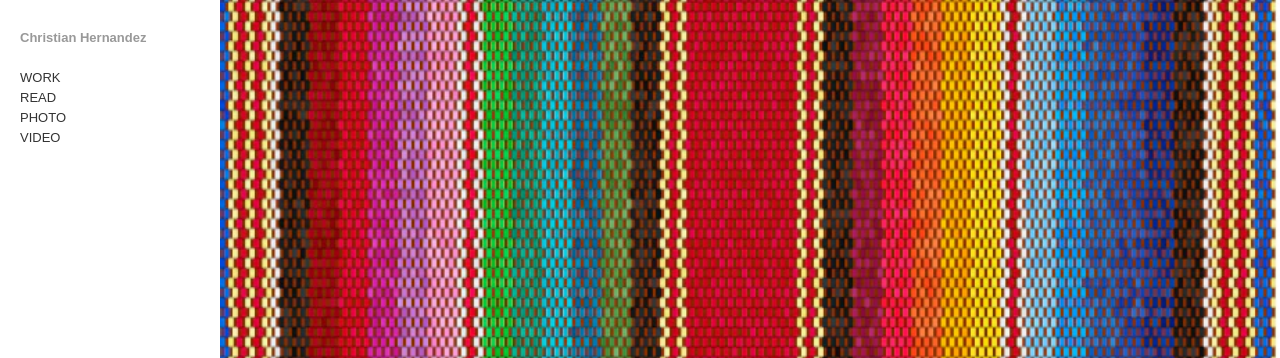
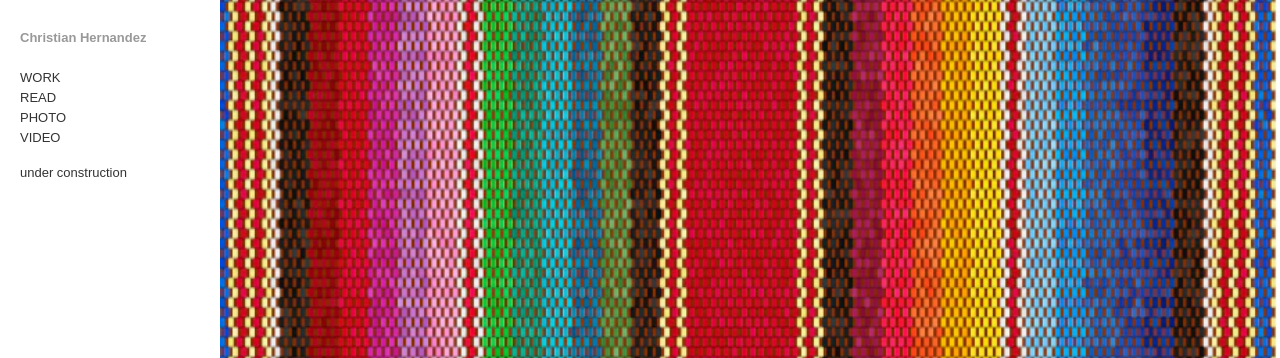
Before and after one commit to chruhern/christianhernandez, a Jekyll site: the page built from README.md, in a window 1280 px wide. Shown: the top 358 px of the page. Built offline with Jekyll 4.4.1, drawn with Linux system fonts in a browser that asks for light colours; our own code applies the rules of GitHub Pages for plain Markdown files.

Commit message:
html changes

```diff
--- a/_layouts/default.html
+++ b/_layouts/default.html
@@ -18,6 +18,9 @@
           <li>VIDEO</li>
         </ul>
       </nav>
+      <div>
+        <p> under construction</p>
+      </div>
       <div class="contact">hernandezchristian2002@gmail.com</div>
     </aside>
 
```
